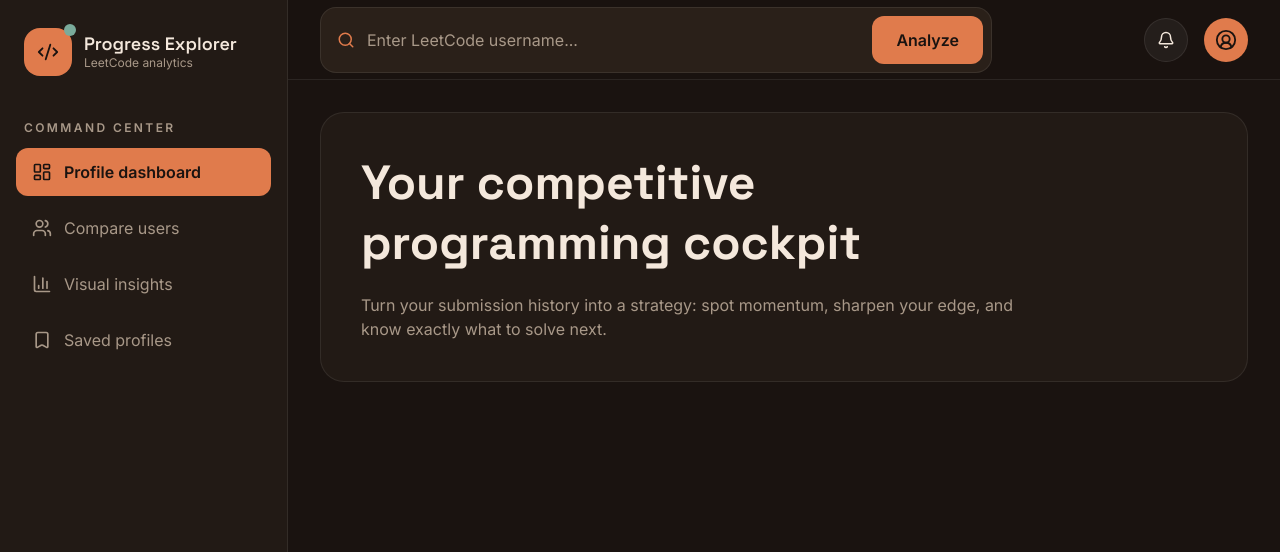
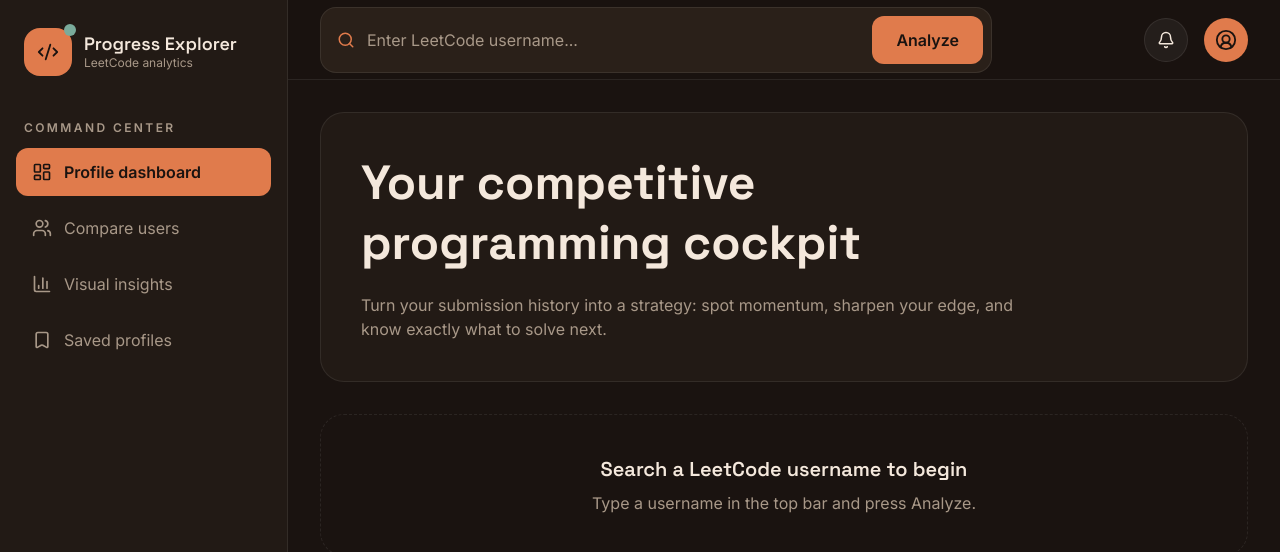
Before and after one commit to nihaverse/LeetCodeExplorer, a React (Vite) app in the folder frontend/: page / in a window 1280 px wide. Shown: the top 552 px of the page. Built offline with nearby package versions, Linux system fonts and the light colour scheme; no server answers.

Commit message:
Add empty state to dashboard

```diff
--- a/frontend/src/pages/Dashboard.jsx
+++ b/frontend/src/pages/Dashboard.jsx
@@ -45,6 +45,17 @@ function Dashboard() {
             </p>
           )}
 
+          {!user && !loading && !error && (
+            <div className="mt-8 rounded-3xl border border-dashed border-border p-10 text-center">
+              <p className="font-display text-xl font-semibold">
+                Search a LeetCode username to begin
+              </p>
+              <p className="mt-2 text-muted">
+                Type a username in the top bar and press Analyze.
+              </p>
+            </div>
+          )}
+
           {user && (
             <div className="mt-8 grid grid-cols-1 gap-6 xl:grid-cols-3">
               <div className="xl:col-span-2">
```
